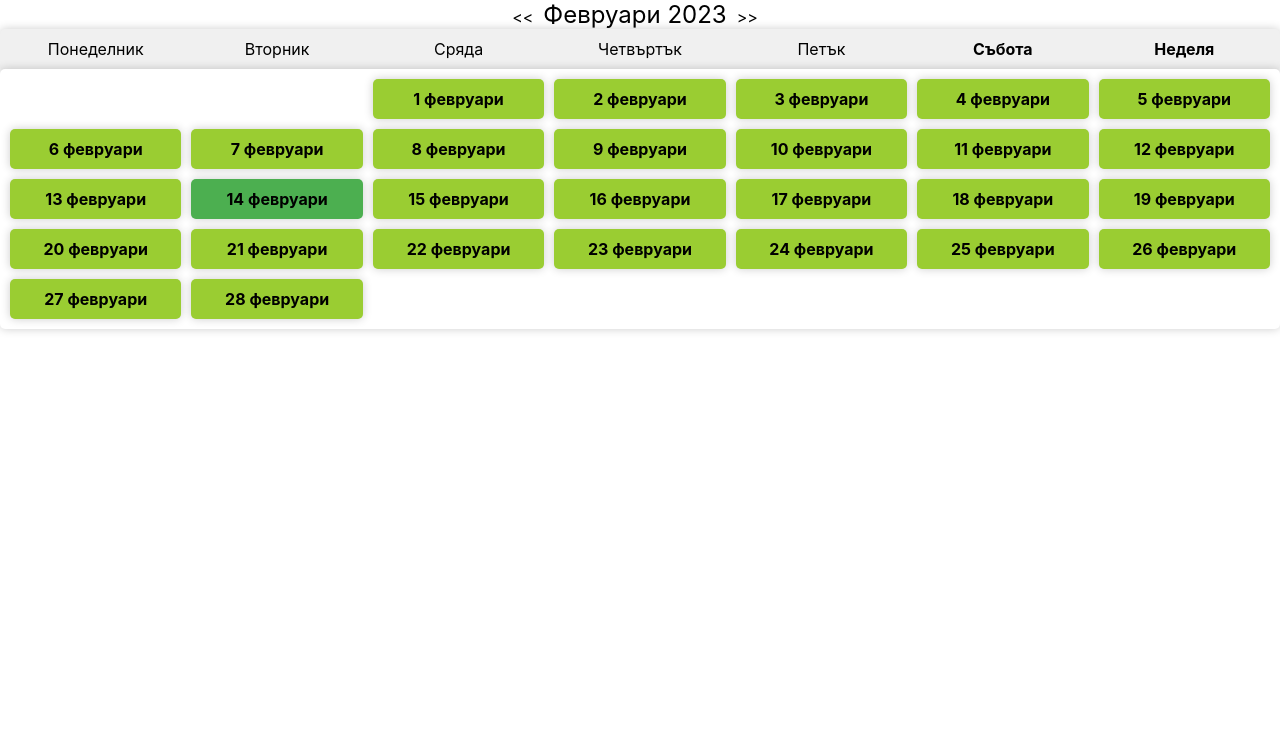
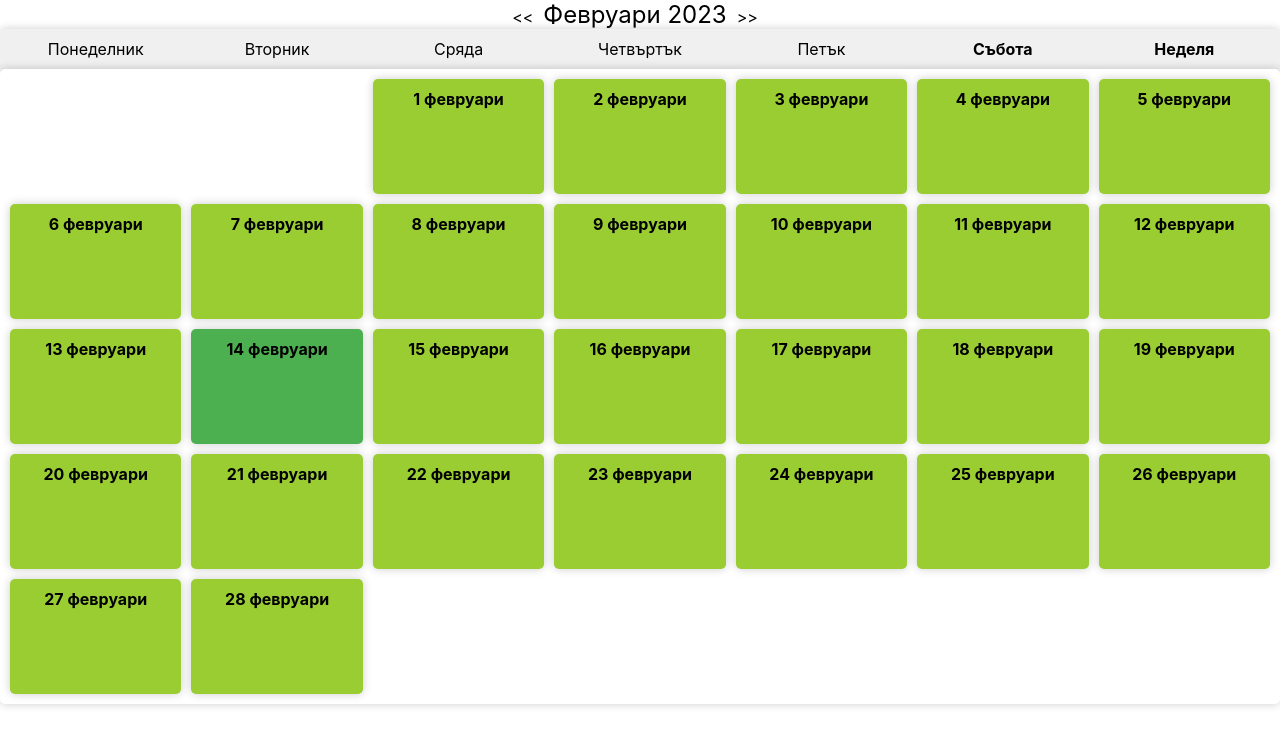
Before and after one commit to nikolay-rusev/calendar, a React (Create React App) app: page / in a window 1280 px wide. Shown: the top 746 px of the page. Built offline with nearby package versions, Linux system fonts and the light colour scheme.

Commit message:
update styling

```diff
--- a/src/css/calendar.css
+++ b/src/css/calendar.css
@@ -50,6 +50,7 @@
     padding: 10px;
     border-radius: 5px;
     box-shadow: 0px 0px 10px rgba(0, 0, 0, 0.2);
+    min-height: 95px;
 }
 
 .day-view.today {
```
